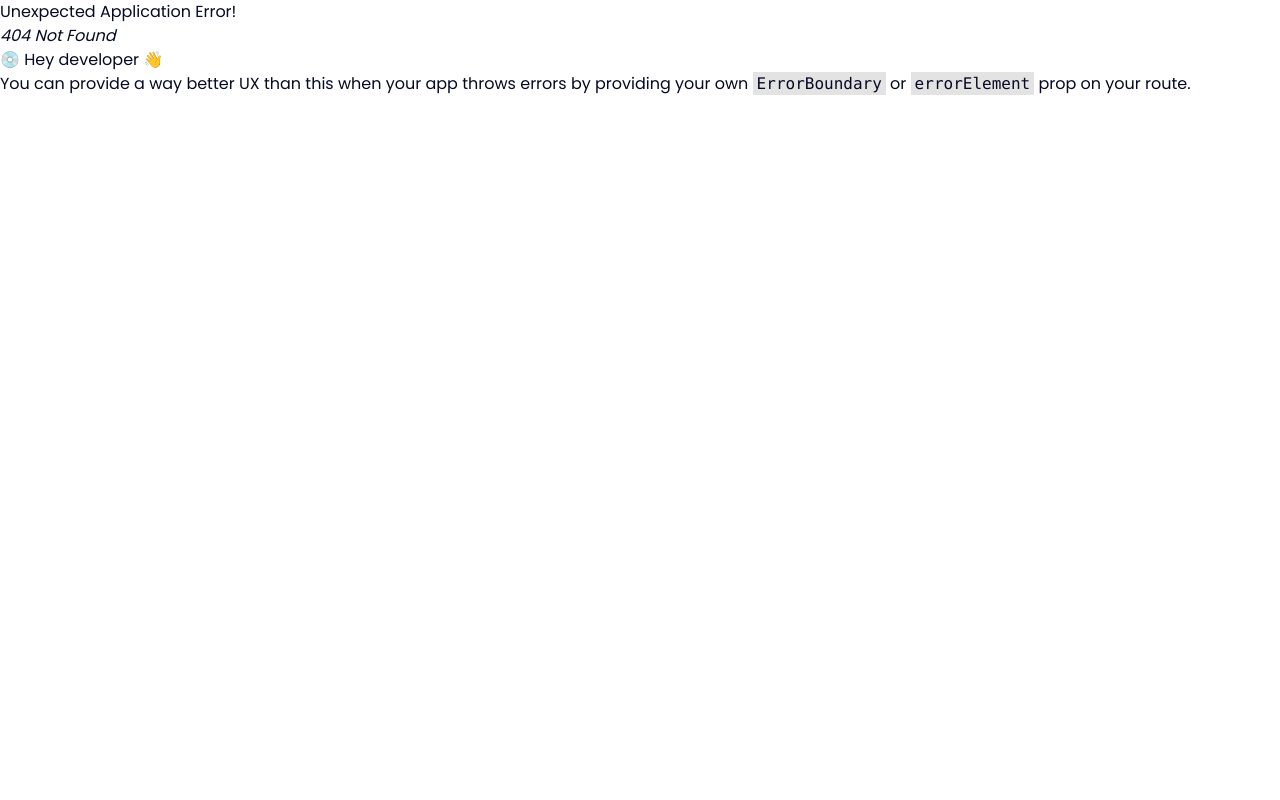
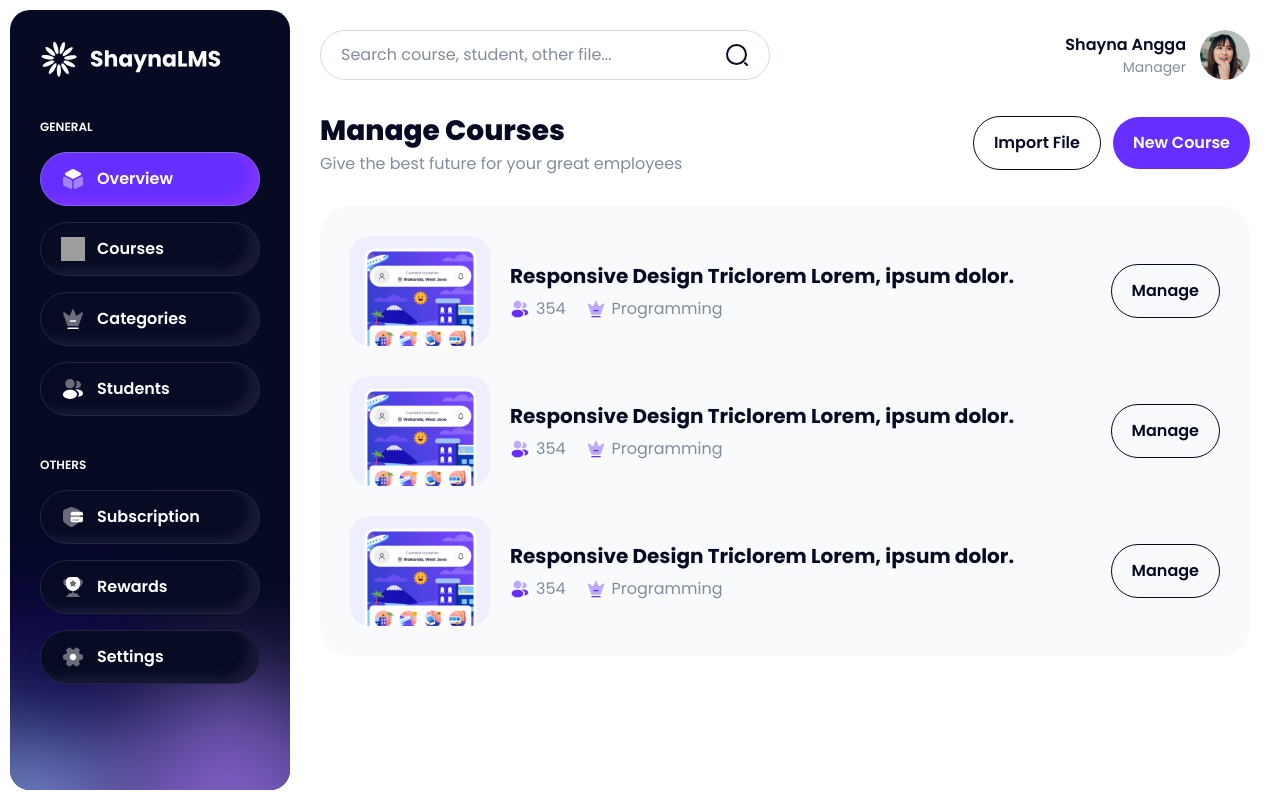
Before and after one commit to Hafidz491/kelas-pintar, a React (Vite) app: page /manager/courses in a window 1280 px wide. Before the commit this address had no page. Built offline with nearby package versions, Linux system fonts and the light colour scheme; grey boxes are pictures that could not be loaded.

Commit message:
re-create manager home page and create courses page

```diff
--- /dev/null
+++ b/src/pages/manager/courses/card.jsx
@@ -0,0 +1,62 @@
+import React from "react";
+import { Link } from "react-router-dom";
+import { PropTypes } from "prop-types";
+
+export default function CardCourse({
+  id = 1,
+  imageUrl = "/assets/images/thumbnails/th-1.png",
+  name = "Responsive Design Triclorem Lorem, ipsum dolor.",
+  totalStudents = 354,
+  category = "Programming",
+}) {
+  return (
+    <div className="flex items-center gap-5 card">
+      <div className="flex shrink-0 w-[140px] h-[110px] rounded-[20px] bg-[#D9D9D9] overflow-hidden">
+        <img
+          src={imageUrl}
+          className="object-cover w-full h-full"
+          alt="thumbnail"
+        />
+      </div>
+      <div className="w-full">
+        <h3 className="font-bold text-xl leading-[30px] line-clamp-1">
+          {name}
+        </h3>
+        <div className="flex items-center gap-5">
+          <div className="flex items-center gap-[6px] mt-[6px]">
+            <img
+              src="/assets/images/icons/profile-2user-purple.svg"
+              className="w-5 h-5"
+              alt="icon"
+            />
+            <p className="text-[#838C9D]">{totalStudents}</p>
+          </div>
+          <div className="flex items-center gap-[6px] mt-[6px]">
+            <img
+              src="/assets/images/icons/crown-purple.svg"
+              className="w-5 h-5"
+              alt="icon"
+            />
+            <p className="text-[#838C9D]">{category}</p>
+          </div>
+        </div>
+      </div>
+      <div className="flex items-center justify-end gap-3">
+        <Link
+          to={`/manager/courses/${id}`}
+          className="w-fit rounded-full border border-[#060A23] p-[14px_20px] font-semibold text-nowrap"
+        >
+          Manage
+        </Link>
+      </div>
+    </div>
+  );
+}
+
+CardCourse.PropsTypes = {
+  id: PropTypes.number,
+  imageUrl: PropTypes.string,
+  name: PropTypes.string,
+  totalStudents: PropTypes.number,
+  category: PropTypes.string,
+};
--- /dev/null
+++ b/src/pages/manager/courses/index.jsx
@@ -0,0 +1,73 @@
+import React from "react";
+import CardCourse from "./card";
+
+export default function ManageCoursePage() {
+  return (
+    <>
+      <header className="flex items-center justify-between gap-[30px]">
+        <div>
+          <h1 className="font-extrabold text-[28px] leading-[42px]">
+            Manage Courses
+          </h1>
+          <p className="text-[#838C9D] mt-[1]">
+            Give the best future for your great employees
+          </p>
+        </div>
+        <div className="flex items-center gap-3">
+          <a
+            href="#"
+            className="w-fit rounded-full border border-[#060A23] p-[14px_20px] font-semibold text-nowrap"
+          >
+            Import File
+          </a>
+          <a
+            href="create-new-course.html"
+            className="w-fit rounded-full p-[14px_20px] font-semibold text-[#FFFFFF] bg-[#662FFF] text-nowrap"
+          >
+            New Course
+          </a>
+        </div>
+      </header>
+      <section
+        id="CourseList"
+        className="flex flex-col w-full rounded-[30px] p-[30px] gap-[30px] bg-[#F8FAFB]"
+      >
+        <CardCourse />
+        <CardCourse />
+        <CardCourse />
+        {/* <div id="Pagination" className="flex items-center gap-3">
+              <button
+                type="button"
+                className="flex shrink-0 w-9 h-9 rounded-full items-center justify-center text-center transition-all duration-300 hover:bg-[#662FFF] hover:text-white hover:border-0 bg-[#662FFF] text-white"
+              >
+                <span className="font-semibold text-sm leading-[21px]">1</span>
+              </button>
+              <button
+                type="button"
+                className="flex shrink-0 w-9 h-9 rounded-full items-center justify-center text-center transition-all duration-300 hover:bg-[#662FFF] hover:text-white hover:border-0 border border-[#060A23]"
+              >
+                <span className="font-semibold text-sm leading-[21px]">2</span>
+              </button>
+              <button
+                type="button"
+                className="flex shrink-0 w-9 h-9 rounded-full items-center justify-center text-center transition-all duration-300 hover:bg-[#662FFF] hover:text-white hover:border-0 border border-[#060A23]"
+              >
+                <span className="font-semibold text-sm leading-[21px]">3</span>
+              </button>
+              <button
+                type="button"
+                className="flex shrink-0 w-9 h-9 rounded-full items-center justify-center text-center transition-all duration-300 hover:bg-[#662FFF] hover:text-white hover:border-0 border border-[#060A23]"
+              >
+                <span className="font-semibold text-sm leading-[21px]">4</span>
+              </button>
+              <button
+                type="button"
+                className="flex shrink-0 w-9 h-9 rounded-full items-center justify-center text-center transition-all duration-300 hover:bg-[#662FFF] hover:text-white hover:border-0 border border-[#060A23]"
+              >
+                <span className="font-semibold text-sm leading-[21px]">5</span>
+              </button>
+            </div> */}
+      </section>
+    </>
+  );
+}
--- a/src/pages/ManagerHome/index.jsx
+++ b/src/pages/manager/home/index.jsx
@@ -1,7 +1,7 @@
 import Courses from "./courses";
 import Students from "./students";
 
-export const ManagerHome = () => (
+export const ManagerHomePage = () => (
   <>
     <header className="flex items-center justify-between gap-[30px]">
       <div>
```
Also changed, not shown: src/router/index.jsx (+8 -3 lines), src/pages/manager/home/courses.jsx (renamed from src/pages/ManagerHome/courses.jsx), src/pages/manager/home/students.jsx (renamed from src/pages/ManagerHome/students.jsx).
